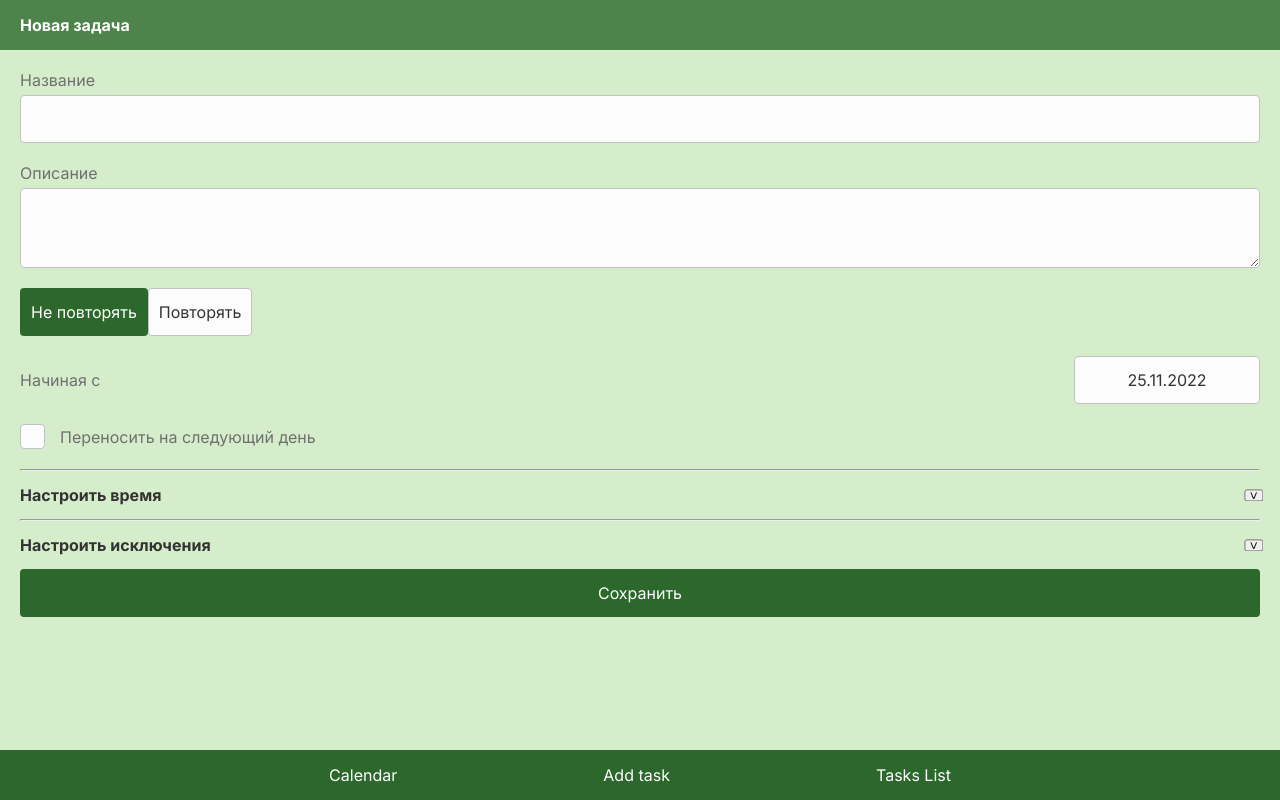
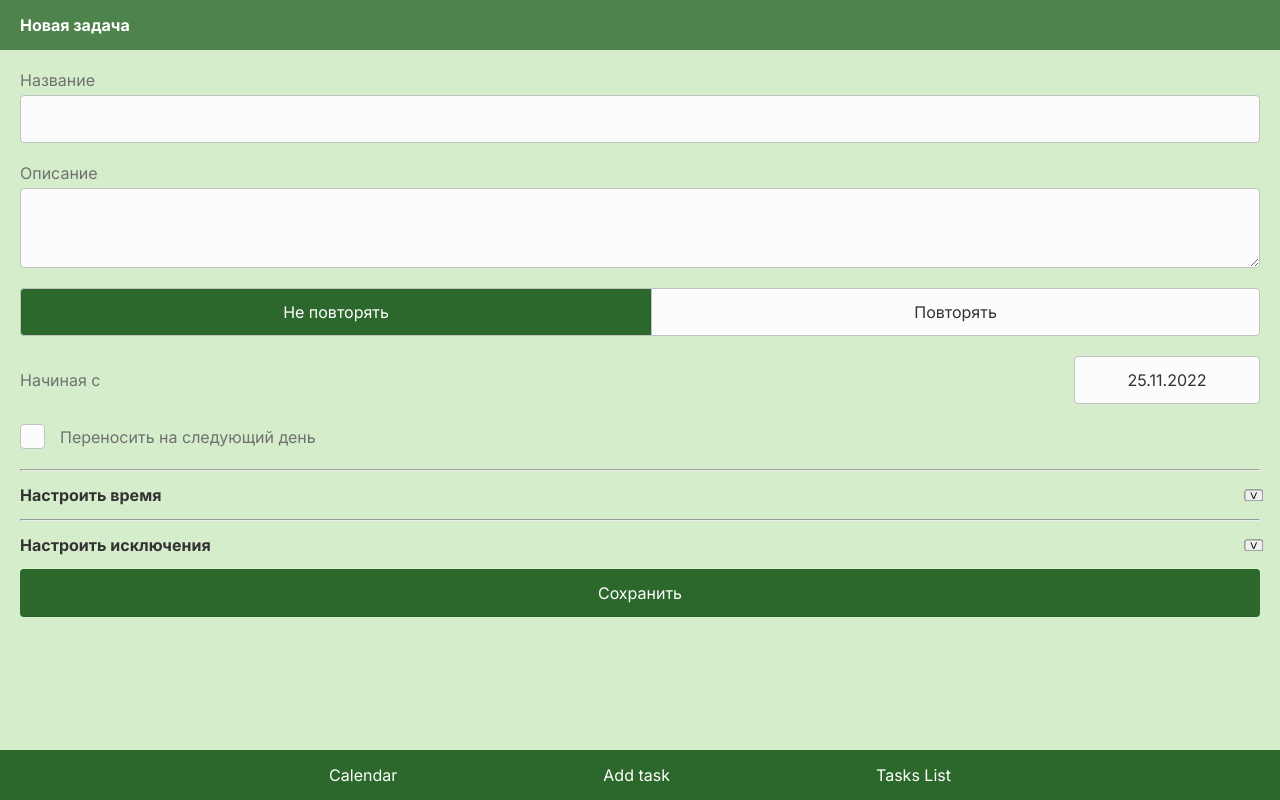
Before and after one commit to mohnatus/planner, a React (Create React App) app: page /task/new in a window 1280 px wide. Built offline with nearby package versions, Linux system fonts and the light colour scheme.

Commit message:
clear components

```diff
--- a/src/components/Checkbox/index.tsx
+++ b/src/components/Checkbox/index.tsx
@@ -1,4 +1,4 @@
-import { FormEvent, RefObject, useCallback, useRef } from 'react';
+import { FormEvent, RefObject, useCallback } from 'react';
 import styled from 'styled-components';
 
 import { COLORS } from '../../style/colors';
@@ -53,8 +53,6 @@ const LabelView = styled.span`
 	}
 `;
 
-let unique = 1;
-
 function Checkbox({ ref, label, checked, onChange }: CheckboxProps) {
 	const handleChange = useCallback(
 		(e: FormEvent<HTMLInputElement>) => {
--- a/src/components/Toggler/index.tsx
+++ b/src/components/Toggler/index.tsx
@@ -30,7 +30,7 @@ const WrapperView = styled.div`
 	display: flex;
 `;
 
-const ToggerButtonView = styled(ButtonView)<TogglerButtonViewProps>`
+const TogglerButtonView = styled(ButtonView)<TogglerButtonViewProps>`
 	flex-grow: 1;
 	border-color: ${COLORS.border};
 	&:not(:first-child) {
@@ -50,9 +50,9 @@ function TogglerItem<T>({ option, active, onClick }: TogglerOptionProps<T>) {
 	}, [option, onClick]);
 
 	return (
-		<ButtonView accent={active} onClick={handleClick}>
+		<TogglerButtonView accent={active} onClick={handleClick}>
 			{option.name}
-		</ButtonView>
+		</TogglerButtonView>
 	);
 }
 
```
